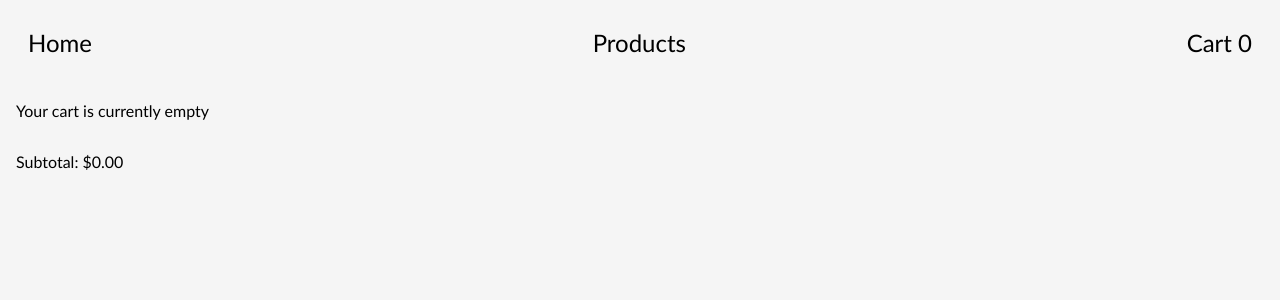
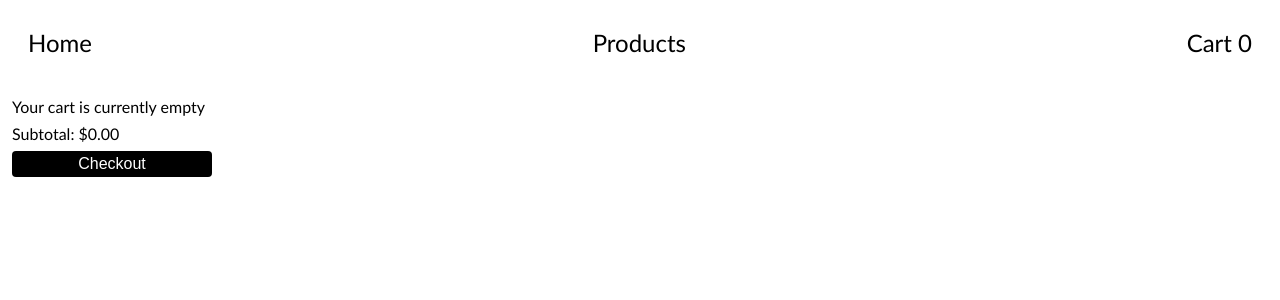
Before and after one commit to vincemilo/shoppingCartReact, a React (Vite) app: page /cart in a window 1280 px wide. Shown: the top 300 px of the page. Built offline with nearby package versions, Linux system fonts and the light colour scheme.

Commit message:
added checkout button and more styling, add to cart state testing to do

```diff
--- a/src/App.jsx
+++ b/src/App.jsx
@@ -42,10 +42,18 @@ const App = () => {
     setItemCount(newCount + num);
   };
 
+  const clearCart = () => {
+    setCartItems([]);
+    setTotal(0);
+    setItemCount(0);
+  };
+
   return (
     <>
       <NavBar itemCount={itemCount} />
-      <Outlet context={[clickHandler, cartItems, total, updateCart]} />
+      <Outlet
+        context={[clickHandler, cartItems, total, updateCart, clearCart]}
+      />
     </>
   );
 };
--- a/src/components/cart/Cart.jsx
+++ b/src/components/cart/Cart.jsx
@@ -1,25 +1,26 @@
 import { useOutletContext } from "react-router-dom";
 import UpdateQuantity from "../updateQuantity/UpdateQuantity";
 import styles from "../../styles.module.css";
+import CheckoutButton from "../checkoutButton/CheckoutButton";
 
 export default function Cart() {
-  const [, cartItems, total, updateQuantity] = useOutletContext();
+  const [, cartItems, total, updateCart, clearCart] = useOutletContext();
 
   return (
-    <>
+    <div className={styles.cart}>
       {cartItems.length ? (
         cartItems.map((e) => {
           return (
             <ul key={e.id} className={styles["cart-prod"]}>
               <li>
                 <img src={e.image} className={styles["cart-img"]} />
-                <li> {e.title}</li>
               </li>
+              <li> {e.title}</li>
               <li>${e.price.toFixed(2)}</li>
               <li>
                 <UpdateQuantity
                   quantity={e.quantity}
-                  updateQuantity={updateQuantity}
+                  updateQuantity={updateCart}
                   item={e}
                 />
               </li>
@@ -27,10 +28,10 @@ export default function Cart() {
           );
         })
       ) : (
-        <div className={styles["cart-empty"]}>Your cart is currently empty</div>
+        <div>Your cart is currently empty</div>
       )}
-
-      <div className={styles.subtotal}>Subtotal: ${total.toFixed(2)} </div>
-    </>
+      <div>Subtotal: ${total.toFixed(2)}</div>
+      <CheckoutButton clearCart={clearCart} />
+    </div>
   );
 }
--- /dev/null
+++ b/src/components/checkoutButton/CheckoutButton.jsx
@@ -0,0 +1,7 @@
+export default function CheckoutButton({ clearCart }) {
+  const clickHandler = () => {
+    clearCart();
+    return alert("Thank you for your order!");
+  };
+  return <button onClick={clickHandler}>Checkout</button>;
+}
--- a/src/components/product/Product.jsx
+++ b/src/components/product/Product.jsx
@@ -10,8 +10,9 @@ export default function Product() {
     `https://fakestoreapi.com/products/${itemId}`
   );
   let product = data;
-  if (loading) return <p>Loading...</p>;
-  if (error) return <p>A network error was encountered</p>;
+  if (loading) return <p className={styles.loading}>Loading...</p>;
+  if (error)
+    return <p className={styles.error}>A network error was encountered</p>;
   return (
     <div className={styles.product}>
       <img className={styles["prod-image"]} src={product.image} />
--- a/src/components/products/Products.jsx
+++ b/src/components/products/Products.jsx
@@ -9,8 +9,9 @@ export default function Products() {
     "https://fakestoreapi.com/products?limit=9"
   );
   let products = data;
-  if (loading) return <p>Loading...</p>;
-  if (error) return <p>A network error was encountered</p>;
+  if (loading) return <p className={styles.loading}>Loading...</p>;
+  if (error)
+    return <p className={styles.error}>A network error was encountered</p>;
   return (
     <div className={styles.products}>
       {products.map((e) => (
--- a/src/styles.module.css
+++ b/src/styles.module.css
@@ -2,7 +2,6 @@ body {
   margin: 0;
   padding: 0;
   font-family: "Gill Sans", "Gill Sans MT", Calibri, "Trebuchet MS", sans-serif;
-  background-color: whitesmoke;
 }
 
 .bold {
@@ -86,12 +85,38 @@ h1 {
   padding: 12px;
 }
 
+.cart {
+  display: flex;
+  flex-direction: column;
+  gap: 8px;
+  padding: 12px;
+}
+
 input {
   max-width: 42px;
 }
 
-.cart-prod,
-.subtotal,
-.cart-empty {
+.loading,
+.error {
   padding: 16px;
 }
+
+button {
+  background-color: black;
+  border: none;
+  color: white;
+  padding: 4px 8px;
+  text-align: center;
+  text-decoration: none;
+  display: inline-block;
+  font-size: 16px;
+  max-width: 200px;
+  border-radius: 4px;
+}
+
+input {
+  width: 100%;
+  padding: 4px 8px;
+  margin: 8px 0;
+  box-sizing: border-box;
+}
```
